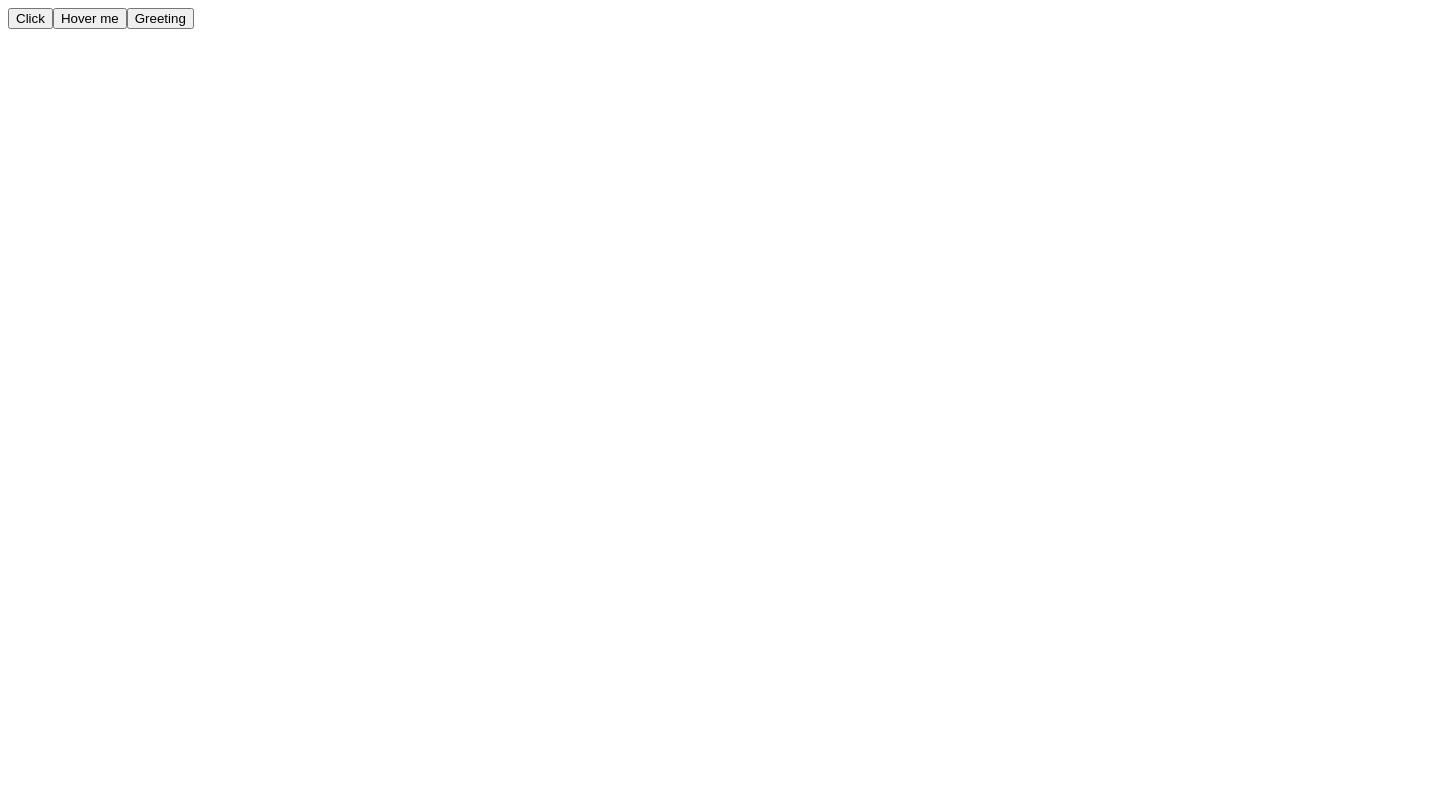
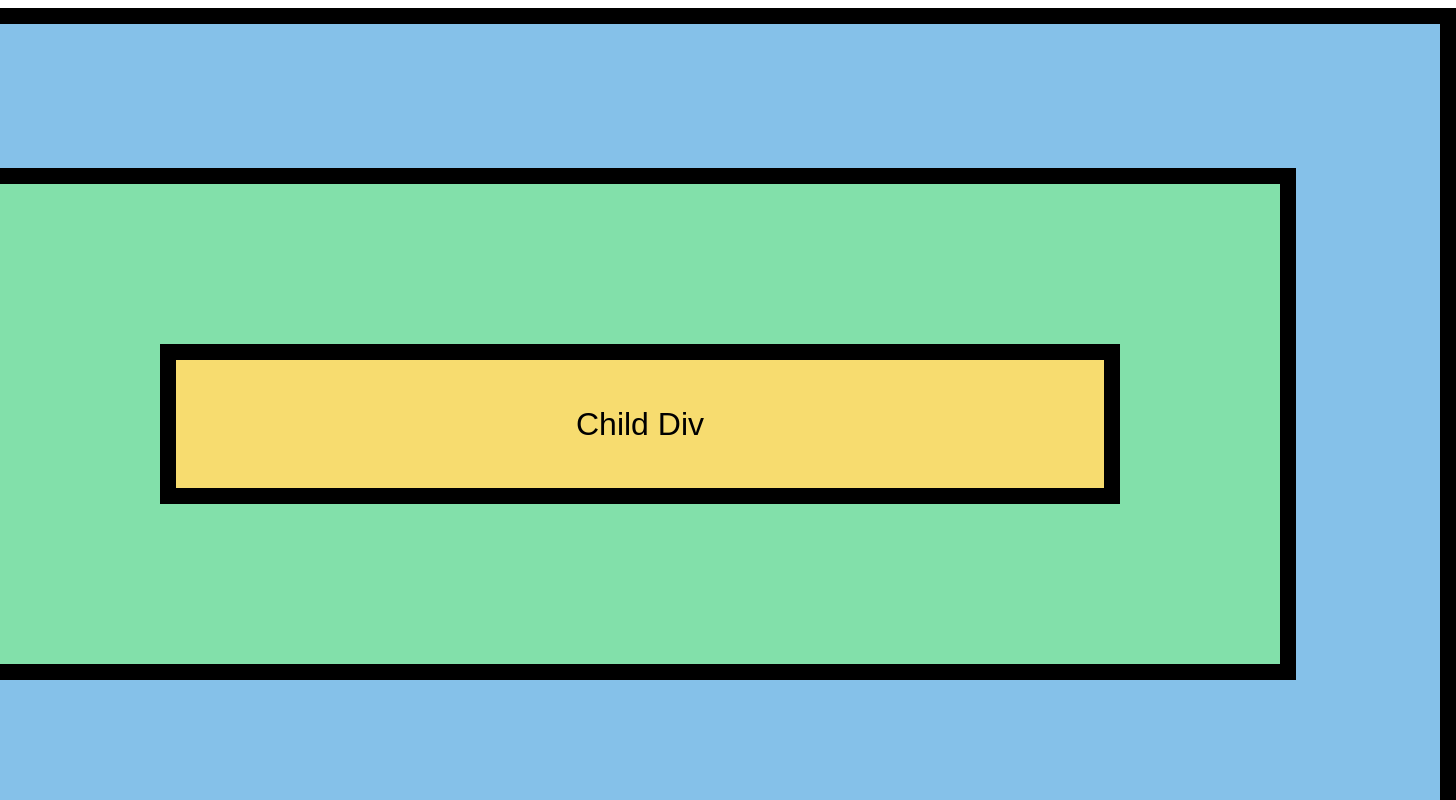
Before and after one commit to chowankumar/ReactQuestions, a React (Vite) app: page / in a window 1280 px wide. Shown: the top 800 px of the page, 1456 px wide, since content can reach past the window. Built offline with nearby package versions, Linux system fonts and the light colour scheme.

Commit message:
Q 17 done

```diff
--- a/src/App.jsx
+++ b/src/App.jsx
@@ -1,9 +1,9 @@
  import React from 'react'
-import { Sixteen } from './Sixteen'
+import { Seventeen } from './Seventeen'
  export const App = () => {
    return (
      <div>
-        <Sixteen/>
+        <Seventeen/>
      </div>
    )
  }
--- /dev/null
+++ b/src/Seventeen.css
@@ -0,0 +1,66 @@
+.main-div {
+    /* height: 80vh; */
+    width: 100%;
+    display: flex;
+    flex-direction: column;
+    justify-content: center;
+    align-items: center;
+  }
+
+  .g-div {
+    width: 100rem;
+    height: 50rem;
+    border: 1rem solid #000;
+    background-color: #85c1e9;
+    display: flex;
+    justify-content: center;
+    align-items: center;
+  }
+
+  .p-div {
+    width: 80rem;
+    height: 30rem;
+    border: 1rem solid #000;
+    background-color: #82e0aa;
+    display: flex;
+    justify-content: center;
+    align-items: center;
+  }
+
+  .c-div {
+    width: 60rem;
+    height: 10rem;
+    border: 1rem solid #000;
+    background-color: #f7dc6f;
+    font-size: 2rem;
+  }
+
+  .events-handling {
+    display: flex;
+    justify-content: center;
+    gap: 1.2rem;
+  }
+
+  .container h2 {
+    text-align: center;
+    font-size: 3.2rem;
+    margin-bottom: 3.2rem;
+  }
+
+  button {
+    font-size: 2rem;
+    padding: 1.2rem 2.4rem;
+    background-color: #82e0aa;
+  }
+
+  button:nth-child(even) {
+    font-size: 2rem;
+    padding: 1.2rem 2.4rem;
+    background-color: #82e0aa;
+  }
+
+  button:nth-child(odd) {
+    font-size: 2rem;
+    padding: 1.2rem 2.4rem;
+    background-color: #f7dc6f;
+  }
--- /dev/null
+++ b/src/Seventeen.jsx
@@ -0,0 +1,28 @@
+import "./Seventeen.css";
+
+export const Seventeen = () => {
+  const handleGrandParent = () => {
+    console.log("GrandParent clicked");
+  };
+
+  const handleParentClick = () => {
+    console.log("Parent clicked");
+  };
+
+  const handleChildClick = (event) => {
+
+    event.stopPropagation();
+    console.log("Child clicked");
+  };
+  return (
+    <section className="main-div">
+      <div className="g-div" onClickCapture={handleGrandParent}>
+        <div className="p-div" onClickCapture={handleParentClick}>
+          <button className="c-div" onClickCapture={handleChildClick}>
+            Child Div
+          </button>
+        </div>
+      </div>
+    </section>
+  );
+};
```
Also changed, not shown: ReactQuestions.txt.
